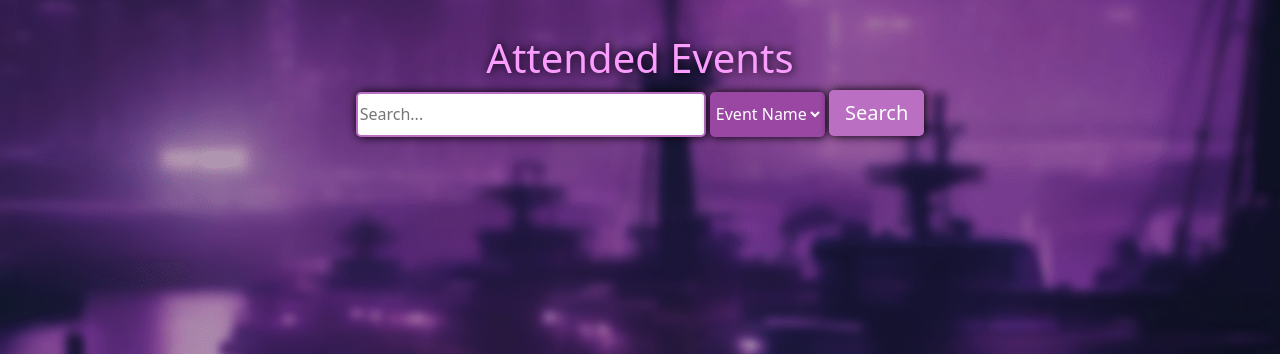
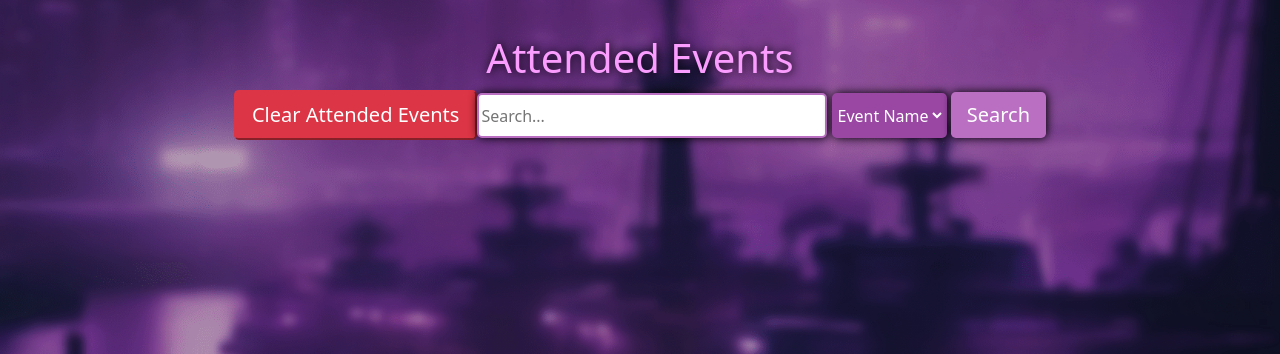
Before and after one commit to ngu-dot-json/HappenHarbor, a Django app: page /attended_events/ in a window 1280 px wide. Shown: the part 66-420 px from the top of the page. Run offline with Django 4.2, Linux system fonts and the light colour scheme; data that the repository does not hold is empty; some libraries are stand-ins or nearby versions.

Commit message:
adjusted setup for attended events

```diff
--- a/Codebase/events/templates/events/attended_events.html
+++ b/Codebase/events/templates/events/attended_events.html
@@ -8,6 +8,10 @@
     </center>
 
     <div class="center-container">
+        <form method="post" action="{% url 'clear_attended_events' %}">
+            {% csrf_token %}
+            <button class="btn-lg btn-danger" type="submit">Clear Attended Events</button>
+        </form>
         <form method="get" action="{% url 'attended_events' %}">
             <input class="dd_text" type="text" name="q" placeholder="Search...">
             <select class="dd_test" name="search_field">
@@ -60,12 +64,6 @@
                         <h6 class="s_events_id"> Category: "{{ e.e_category }}" | Event ID: {{ e.event_id }} </h6>
                     </div>
                 </div>
-
-                <!-- Remove Attended Event Form -->
-                <form method="post" action="{% url 'remove_attended_event' event_id=e.event_id %}">
-                    {% csrf_token %}
-                    <button type="submit" class="btn btn-danger">Remove Attended Event</button>
-                </form>
             </div>
             <br/>
         {% endwith %}
--- a/Codebase/events/urls.py
+++ b/Codebase/events/urls.py
@@ -32,5 +32,4 @@ urlpatterns = [
     path('add_events/', views.add_events, name='add_events'),
     path('attended_events/', views.attended_events, name='attended_events'),
     path('attend_event/<int:event_id>/', views.attend_event, name='attend_event'),
-    path('remove_attended_event/<int:event_id>/', views.remove_attended_event, name='remove_attended_event'),
-]
+    path('clear_attended_events/', views.clear_attended_events, name='clear_attended_events'),]
--- a/Codebase/events/views.py
+++ b/Codebase/events/views.py
@@ -335,7 +335,12 @@ def attend_event(request, event_id):
     # Render the confirmation template
     return render(request, 'events/attend_event.html')
 
-def remove_attended_event(request, event_id):
-    attended_event = get_object_or_404(Attends, u_username=request.user.username, event=event_id)
-    attended_event.delete()
+
+def clear_attended_events(request):
+    # Ensure the request method is POST
+    if request.method == 'POST':
+        # Clear all attended events for the current user
+        Attends.objects.filter(u_username=request.user).delete()
+
+    # Redirect to the attended events page
     return redirect('attended_events')
```
